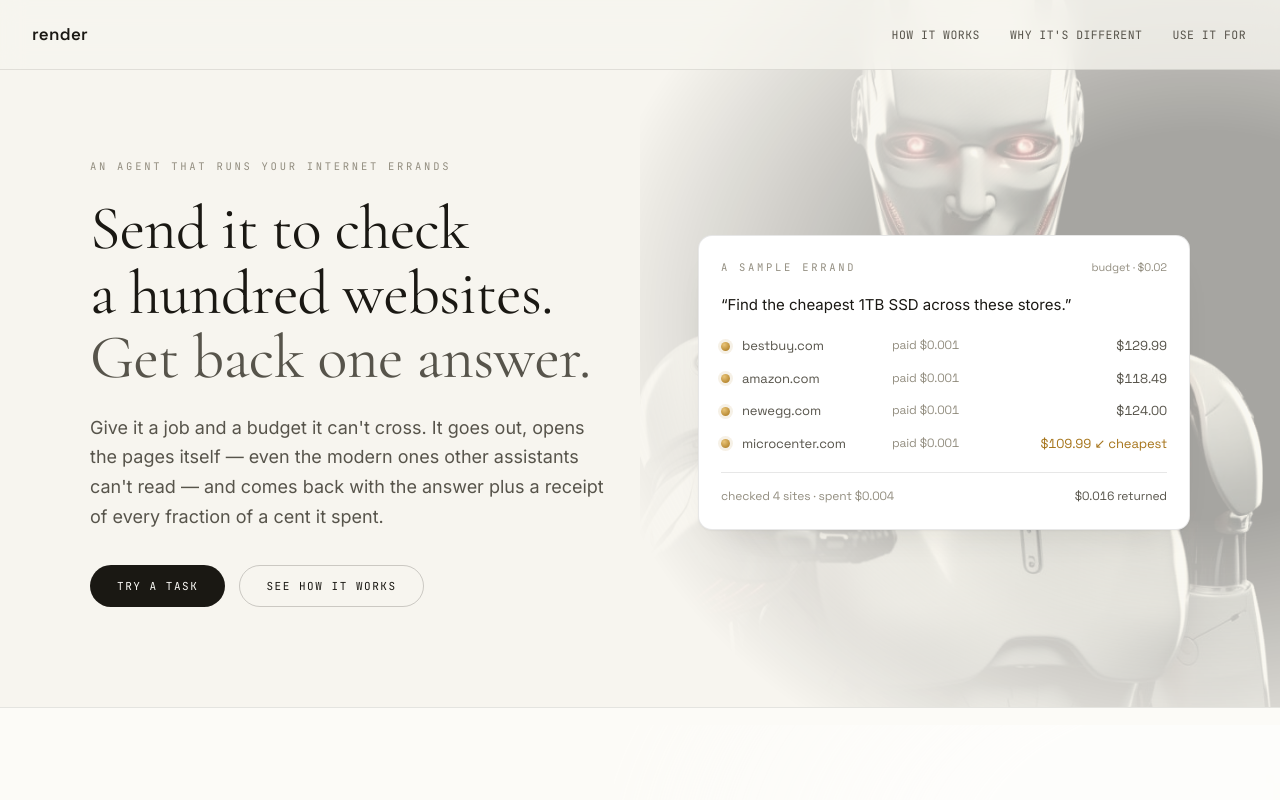
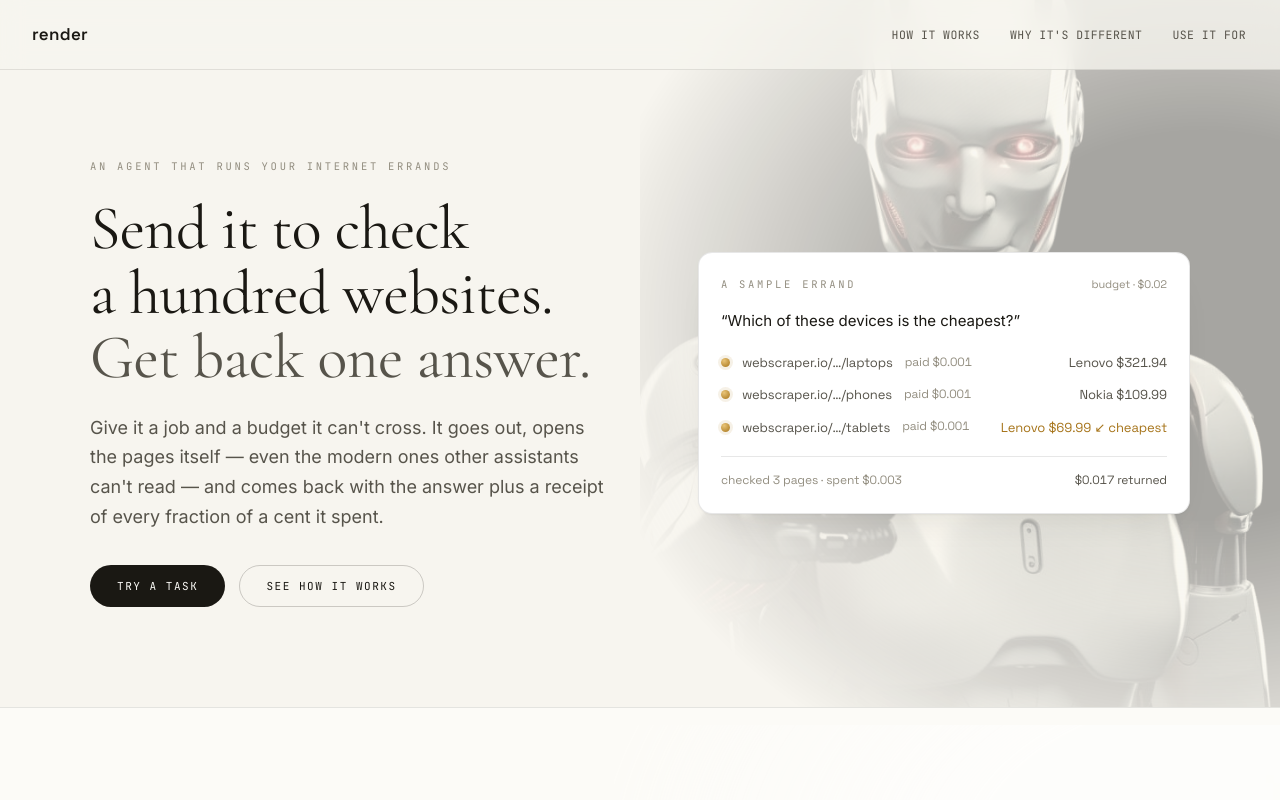
Before and after one commit to Techkeyy/render, a React (Vite) app: page / in a window 1280 px wide. Shown: the top 800 px of the page. Built offline with nearby package versions, Linux system fonts and the light colour scheme; no server answers.

Commit message:
examples: swap to JS-rendered webscraper.io sites
These sites load product data via AJAX — plain HTTP fetches get nothing,
proving render's value (real browser required). Updated both the Try
chips and the hero sample receipt card.

```diff
--- a/src/App.tsx
+++ b/src/App.tsx
@@ -40,10 +40,9 @@ function AgentBalance() {
 
 // --- illustrative receipt rows (a sample task, clearly labelled — not live data) ---
 const sampleRows = [
-  { site: "bestbuy.com", paid: "0.001", note: "$129.99" },
-  { site: "amazon.com", paid: "0.001", note: "$118.49" },
-  { site: "newegg.com", paid: "0.001", note: "$124.00" },
-  { site: "microcenter.com", paid: "0.001", note: "$109.99", best: true },
+  { site: "webscraper.io/…/laptops", paid: "0.001", note: "Lenovo $321.94" },
+  { site: "webscraper.io/…/phones", paid: "0.001", note: "Nokia $109.99" },
+  { site: "webscraper.io/…/tablets", paid: "0.001", note: "Lenovo $69.99", best: true },
 ];
 
 function ReceiptCard() {
@@ -54,7 +53,7 @@ function ReceiptCard() {
         <span className="num" style={{ fontSize: 11, color: "var(--text-3)" }}>budget · $0.02</span>
       </div>
       <div style={{ fontFamily: "var(--font-body)", color: "var(--text-1)", fontSize: 15, marginBottom: 18 }}>
-        “Find the cheapest 1TB SSD across these stores.”
+        “Which of these devices is the cheapest?”
       </div>
       <div style={{ display: "grid", gap: 11 }}>
         {sampleRows.map((r) => (
@@ -70,8 +69,8 @@ function ReceiptCard() {
         ))}
       </div>
       <div style={{ borderTop: "1px solid var(--border)", marginTop: 18, paddingTop: 14, display: "flex", justifyContent: "space-between" }}>
-        <span className="num" style={{ fontSize: 12, color: "var(--text-3)" }}>checked 4 sites · spent $0.004</span>
-        <span className="num" style={{ fontSize: 12, color: "var(--text-2)" }}>$0.016 returned</span>
+        <span className="num" style={{ fontSize: 12, color: "var(--text-3)" }}>checked 3 pages · spent $0.003</span>
+        <span className="num" style={{ fontSize: 12, color: "var(--text-2)" }}>$0.017 returned</span>
       </div>
     </div>
   );
--- a/src/TaskConsole.tsx
+++ b/src/TaskConsole.tsx
@@ -23,20 +23,19 @@ type TaskEvent =
 
 const EXAMPLES: { label: string; goal: string; seeds: string[]; budget: number }[] = [
   {
-    label: "Cheapest of these books",
-    goal: "Which of these books is the cheapest, and what is its exact price?",
+    label: "Cheapest laptop",
+    goal: "Which laptop on this page is the cheapest, and what is its exact price?",
+    seeds: ["https://webscraper.io/test-sites/e-commerce/ajax/computers/laptops"],
+    budget: 0.01,
+  },
+  {
+    label: "Compare two phones",
+    goal: "Compare the prices of phones on these two pages — which page has the better deal?",
     seeds: [
-      "https://books.toscrape.com/catalogue/a-light-in-the-attic_1000/index.html",
-      "https://books.toscrape.com/catalogue/tipping-the-velvet_999/index.html",
-      "https://books.toscrape.com/catalogue/soumission_998/index.html",
+      "https://webscraper.io/test-sites/e-commerce/ajax/computers/phones",
+      "https://webscraper.io/test-sites/e-commerce/ajax/computers/tablets",
     ],
     budget: 0.02,
-  },
-  {
-    label: "Is this one in stock?",
-    goal: "Is this book in stock, and how many are available?",
-    seeds: ["https://books.toscrape.com/catalogue/sharp-objects_997/index.html"],
-    budget: 0.01,
   },
 ];
 
```
